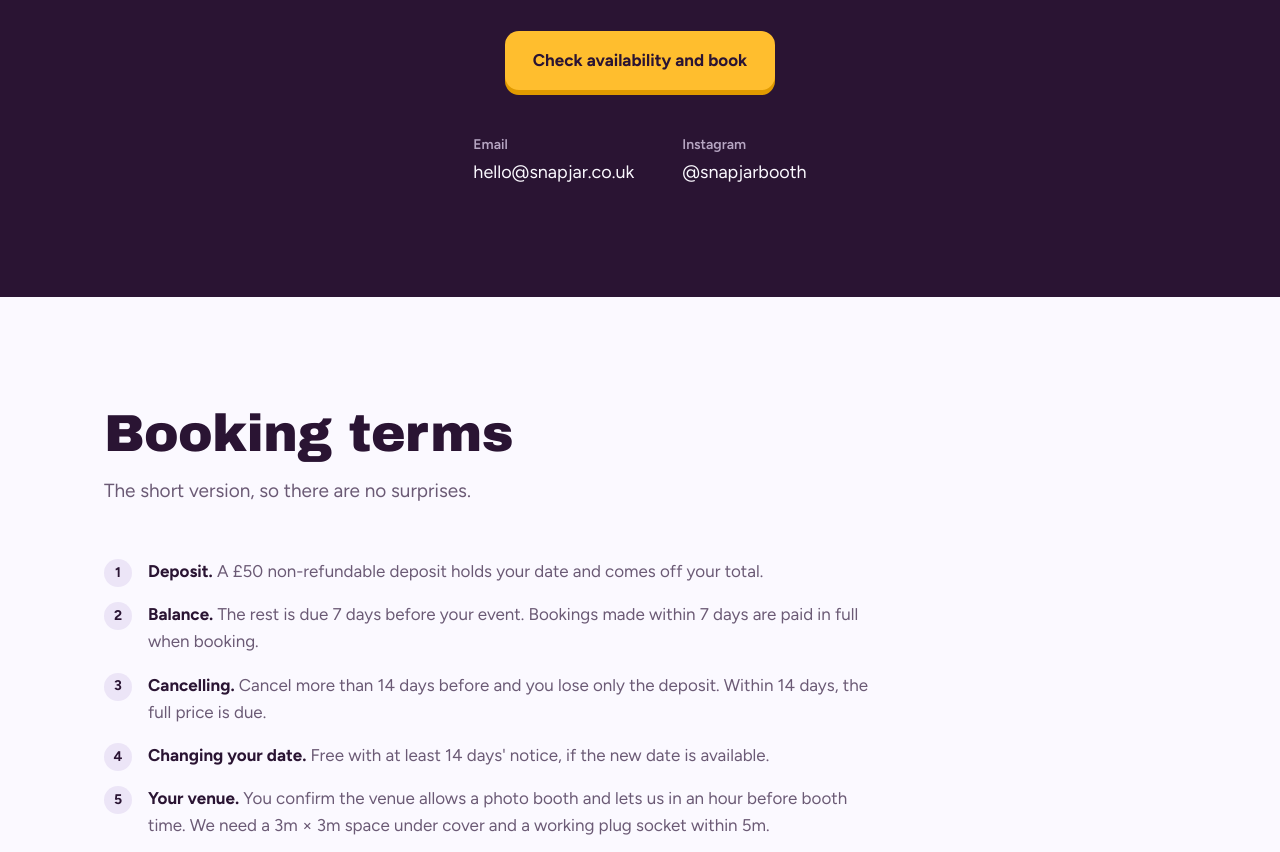
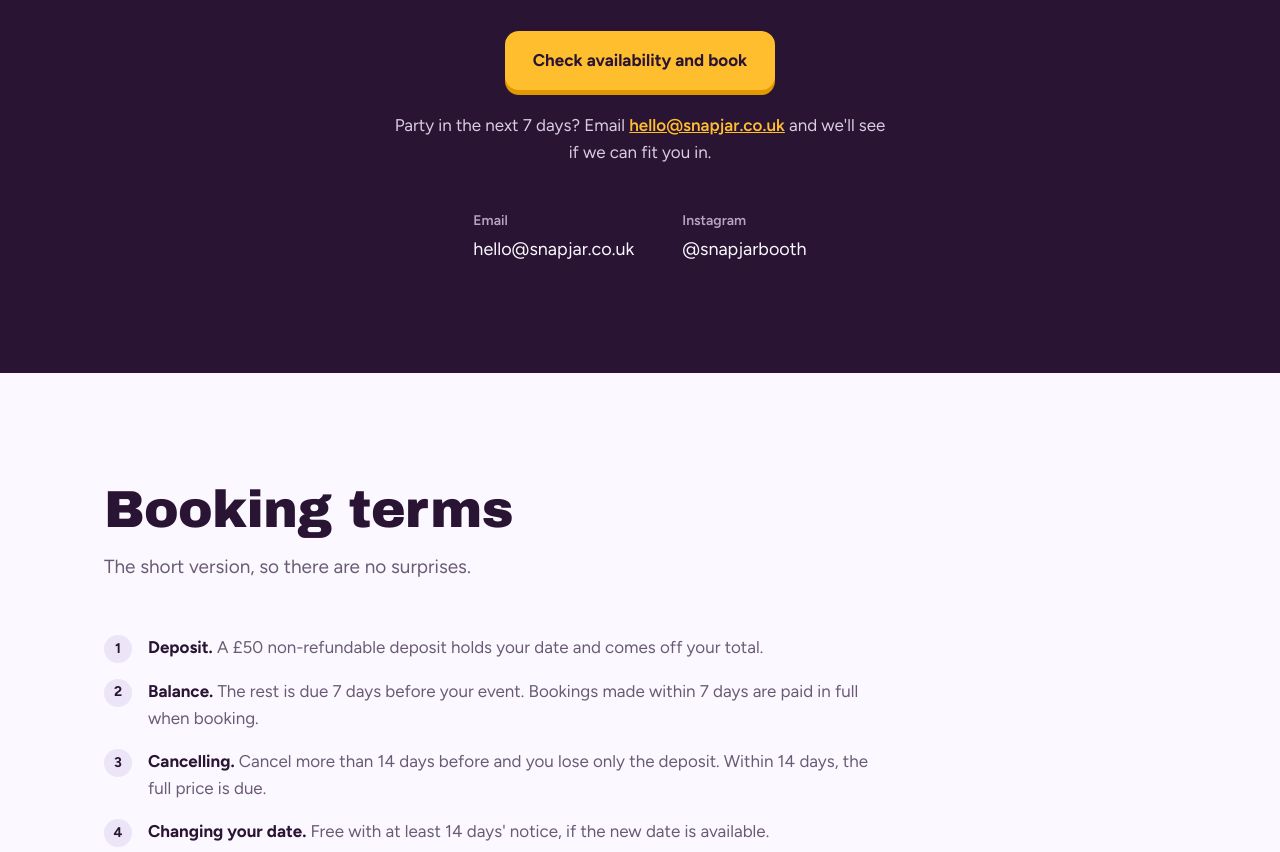
Before and after one commit to BennRule/snapjar, a plain HTML site: page index.html in a window 1280 px wide. Shown: the part 5357-6209 px from the top of the page. Drawn offline with Linux system fonts and the light colour scheme; a web font is replaced by a local one.

Commit message:
Add last-minute booking line
Co-Authored-By: Claude Opus 5.5 <noreply@anthropic.com>
Claude-Session: https://claude.ai/code/session_01H3PBzKSksDR9asrpn6kxv1

```diff
--- a/index.html
+++ b/index.html
@@ -173,6 +173,8 @@ details p{color:var(--muted);padding:0 50px 24px 0}
 @media (max-width:540px){.bubble{padding:22px 26px 26px;border-radius:32px}.sign .stick{height:70px}}
 .book p{color:#d9cde3;font-size:19px;max-width:46ch;margin:0 auto 34px}
 .soon{display:none;margin-top:20px;color:var(--sun);font-size:17px}
+.book p.short{margin:22px auto 0;font-size:17px;color:#d9cde3}
+.short a{color:var(--sun);font-weight:600}
 .contact{margin-top:44px;display:flex;justify-content:center;gap:48px;flex-wrap:wrap}
 .contact div{text-align:left}
 .contact b{display:block;font-size:14px;font-weight:600;color:#b6a5c2;margin-bottom:2px}
@@ -352,6 +354,7 @@ footer a{color:#d9cde3}
     <p>Check availability and book online in a couple of minutes. A £50 deposit holds your date.</p>
     <a class="btn" href="#book" id="bookBtn">Check availability and book</a>
     <p class="soon" id="soon">Online booking opens soon. Email us below to hold your date.</p>
+    <p class="short">Party in the next 7 days? Email <a href="mailto:hello@snapjar.co.uk">hello@snapjar.co.uk</a> and we'll see if we can fit you in.</p>
     <div class="contact">
       <div><b>Email</b><span id="cEmail"></span></div>
       <div><b>Call or text</b><span id="cPhone"></span></div>
```
